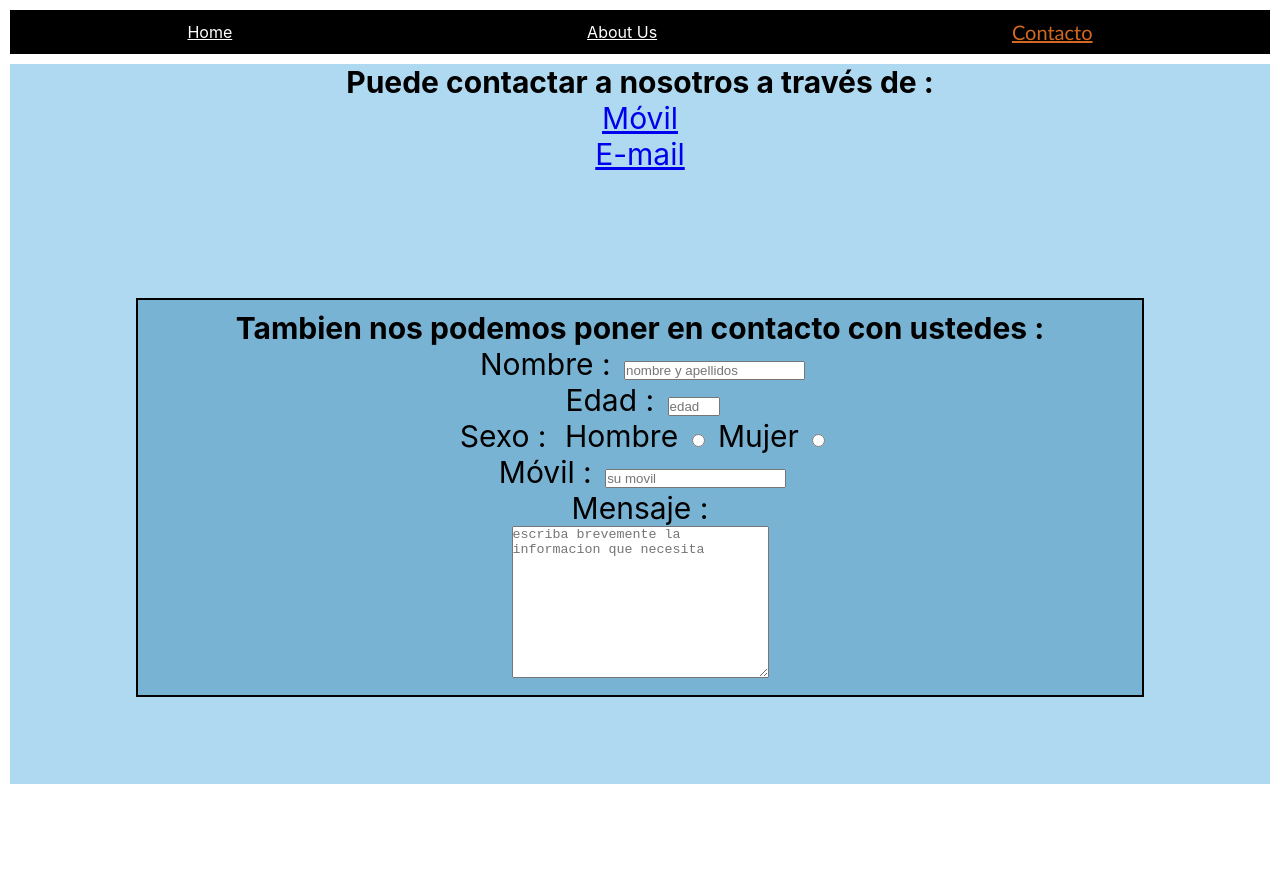
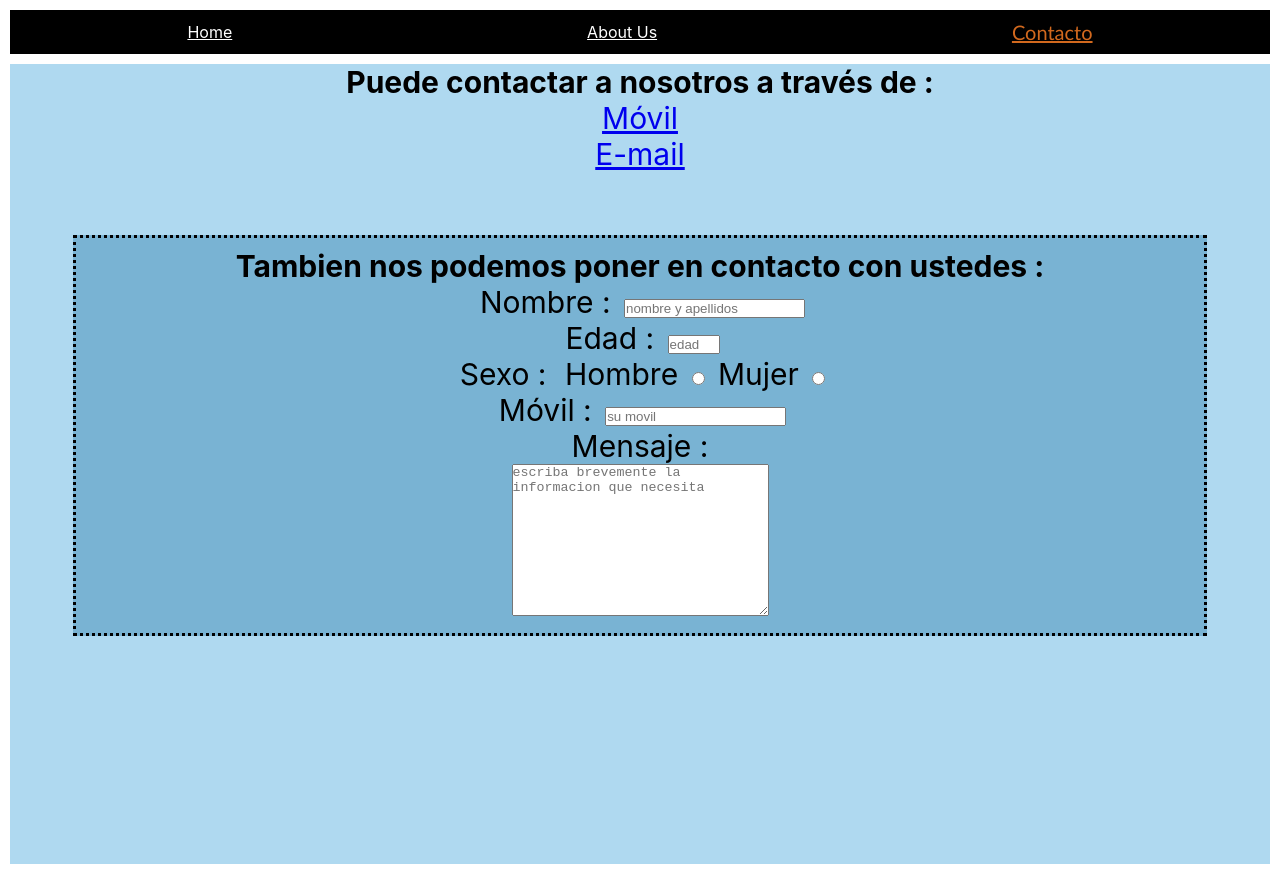
Before and after one commit to PreDowlani/router-git, a React (Create React App) app: page /contacto in a window 1280 px wide. Before the commit the page ends 800 px from the top, so only its background shows below. Built offline with nearby package versions, Linux system fonts and the light colour scheme.

Commit message:
ultimo edit

```diff
--- a/src/App.css
+++ b/src/App.css
@@ -91,13 +91,13 @@
   text-align: center;
   font-size: 30px;
   background-color: #afd9f0;
-  height: 90vh;
+  height: 100vh;
   margin: 10px;
 }
 
 .form{
-  border: 2px solid;
-  margin: 10%;
+  border-style: dotted;
+  margin: 5%;
   padding: 10px;
   background-color:#79b3d3;
 }
```
